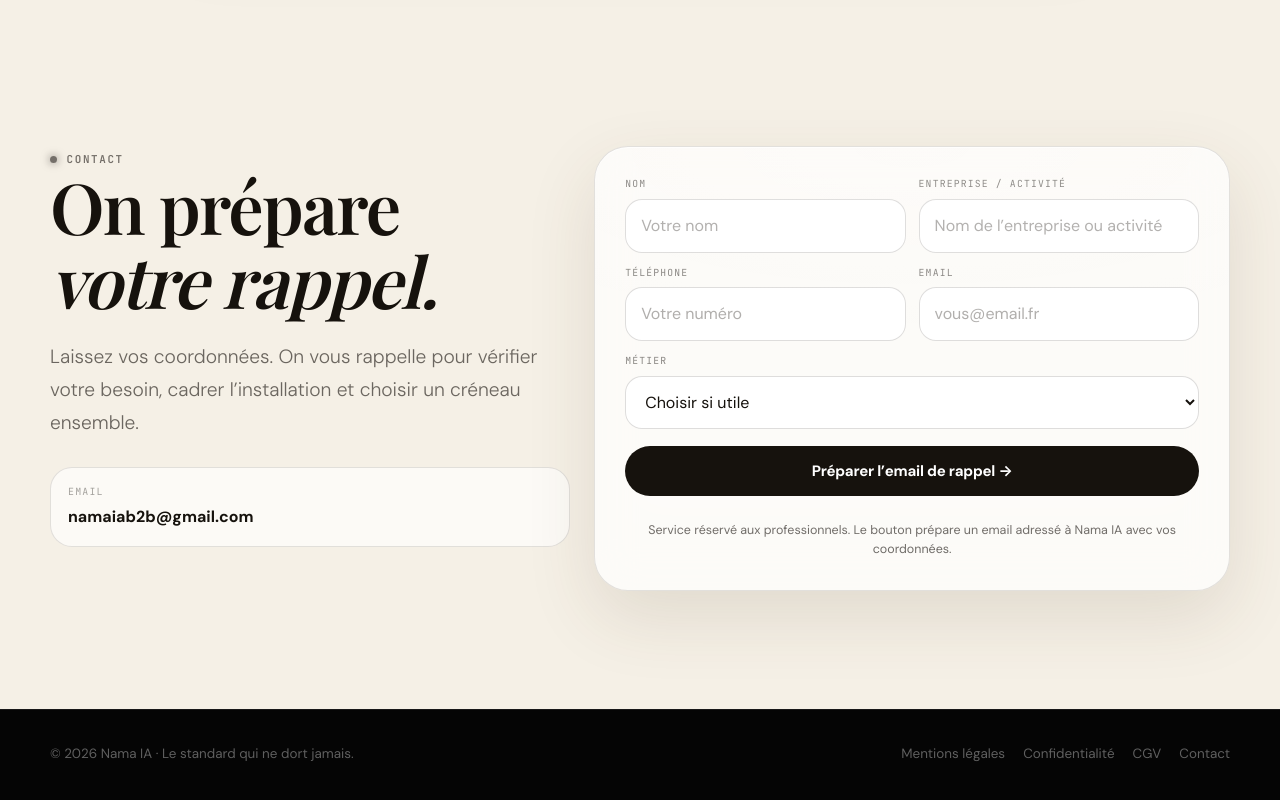
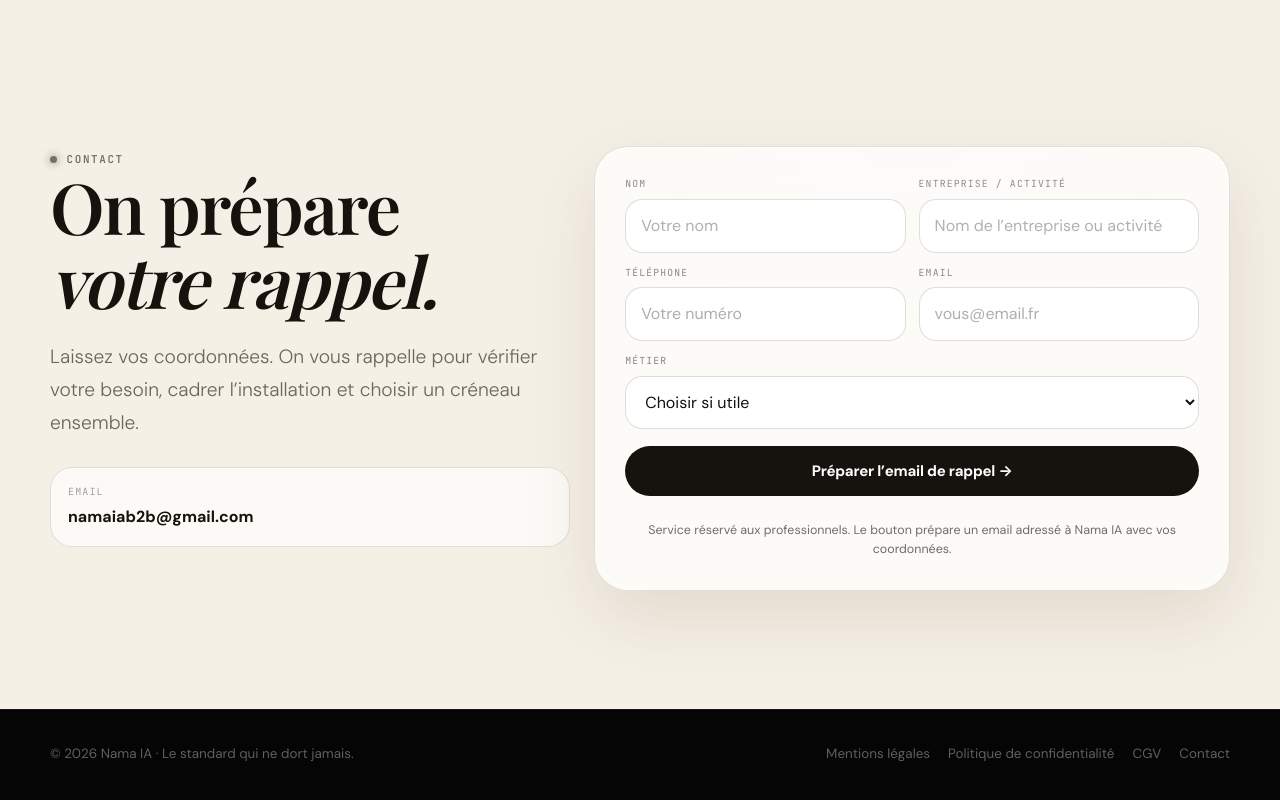
Before and after one commit to NamaIA/namaia-site, a website: page NamaIAv17.html in a window 1280 px wide. Shown: the part 8785-9585 px from the top of the page. Drawn offline with nearby package versions, Linux system fonts and the light colour scheme; a web font is replaced by a local one.

Commit message:
Make privacy policy link explicit

```diff
--- a/NamaIAv17.html
+++ b/NamaIAv17.html
@@ -465,7 +465,7 @@ a{color:inherit;text-decoration:none}button,input,select,textarea{font:inherit}b
     </div>
   </section>
 </main>
-<footer><div class="shell foot-inner"><p>&copy; 2026 Nama IA &middot; Le standard qui ne dort jamais.</p><div class="foot-links"><a href="mentions-legales.html">Mentions l&eacute;gales</a><a href="confidentialite.html">Confidentialit&eacute;</a><a href="cgv.html">CGV</a><a href="#contact">Contact</a></div></div></footer>
+<footer><div class="shell foot-inner"><p>&copy; 2026 Nama IA &middot; Le standard qui ne dort jamais.</p><div class="foot-links"><a href="mentions-legales.html">Mentions l&eacute;gales</a><a href="confidentialite.html">Politique de confidentialit&eacute;</a><a href="cgv.html">CGV</a><a href="#contact">Contact</a></div></div></footer>
 <script>
 (() => {
   const reduce = matchMedia('(prefers-reduced-motion: reduce)').matches;
```
Also changed, not shown: index.html (+1 -1 lines), nama-ia-netlify-premium.html (+1 -1 lines), site/index.html (+1 -1 lines), 1 other file.
